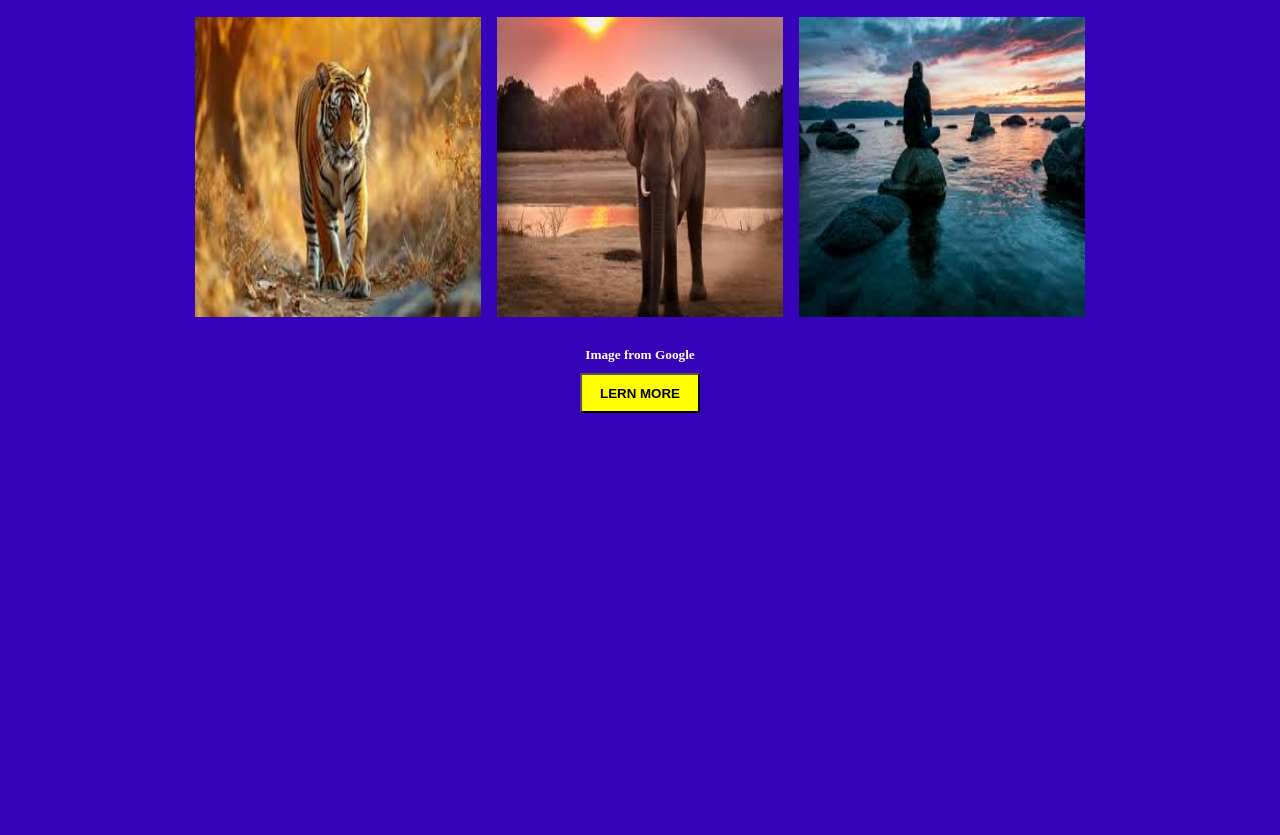
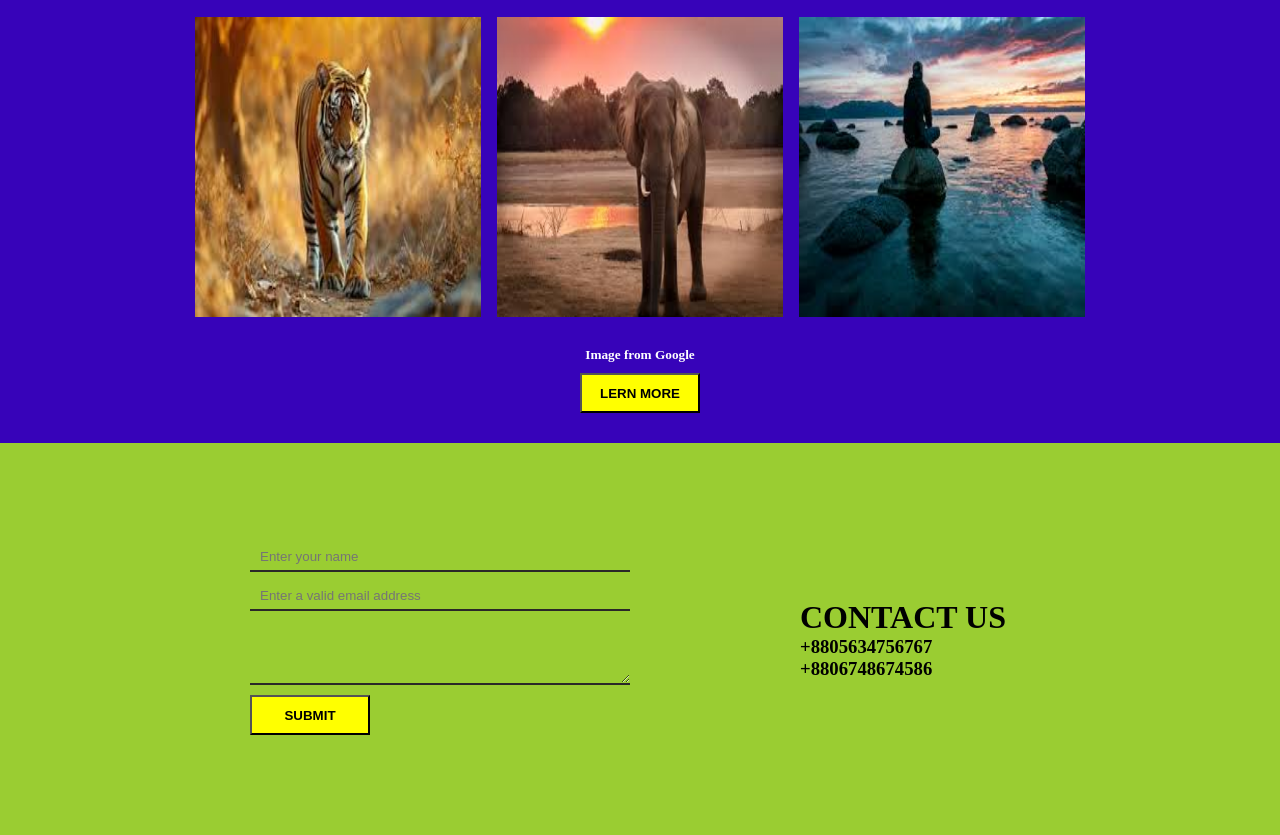
Before and after one commit to atikrahad/first-portfolio, a plain HTML site: page index.html in a window 1280 px wide. Shown: the part 1717-2552 px from the top of the page. Before the commit the page ends 2160 px from the top, so only its background shows below. Drawn offline with Linux system fonts and the light colour scheme.

Commit message:
contact section and it's left section created

```diff
--- a/index.html
+++ b/index.html
@@ -91,6 +91,39 @@
         gap: 10px;
         color: white;
       }
+      .contact{
+        background-color: yellowgreen;
+        padding: 100px;
+        display: flex;
+        align-items: center;
+        justify-content: space-evenly;
+        gap: 20px;
+      }
+      form{
+        display: flex;
+        flex-direction: column;
+        gap: 10px;
+        width: 50%;
+        padding: 0 150px;
+      }
+      input{
+        padding: 6px 10px;
+        background-color: transparent;
+        border: none;
+        border-bottom: 2px solid rgb(42, 40, 40);
+        outline: none;
+      }
+      textarea{
+        padding: 6px 10px;
+        background-color: transparent;
+        border: none;
+        border-bottom: 2px solid rgb(42, 40, 40);
+        outline: none;
+        height: 50px;
+      }
+      .contact-text{
+        width: 50%;
+      }
     </style>
   </head>
   <body>
@@ -146,5 +179,18 @@
         <h5>Image from Google</h5>
         <button>LERN MORE</button>
     </div>
+    <div class="contact">
+        <form action="">
+            <input type="text" placeholder="Enter your name">
+            <input type="email" placeholder="Enter a valid email address">
+            <textarea name="" id=""></textarea>
+            <button>SUBMIT</button>
+        </form>
+        <div class="contact-text">
+            <h1>CONTACT US</h1>
+            <h3>+8805634756767</h3>
+            <h3>+8806748674586</h3>
+        </div>
+    </div>
   </body>
 </html>
```
